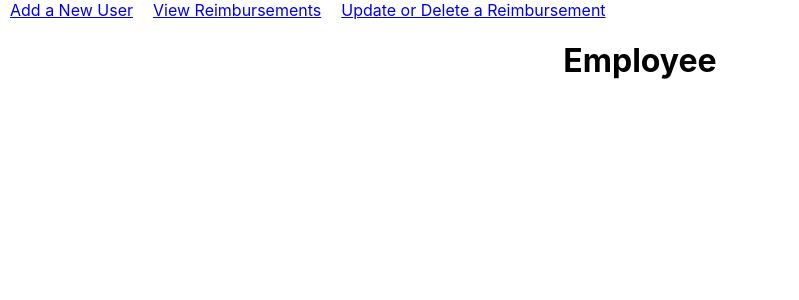
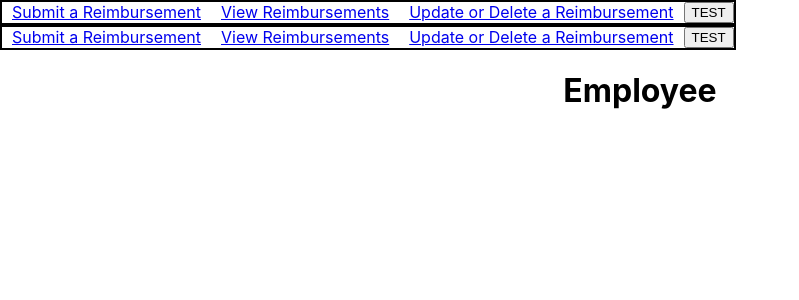
Before and after one commit to 230306-RubyOnRail/Tyler_Christian_ProjectOne_FrontEnd, a React (Create React App) app in the folder front_end/: page /Employee in a window 1280 px wide. Shown: the top 300 px of the page, without its empty margins (0-799 px from the left). Built offline with nearby package versions, Linux system fonts and the light colour scheme.

Commit message:
Added some of the basic components

```diff
--- a/front_end/src/App.tsx
+++ b/front_end/src/App.tsx
@@ -13,35 +13,42 @@ import {User} from './models/users'
 
 //update = https://github.com/230306-RubyOnRail/Tyler_Christian_ProjectOne_FrontEnd
 function App() {
-  localStorage.setItem('token', "NULL");
-  localStorage.setItem('tokentype', "NULL");
-  localStorage.setItem('user_id', "0");
+  // localStorage.setItem('token', "NULL");
+  // localStorage.setItem('tokentype', "NULL");
+  // localStorage.setItem('user_id', "0");
+
   return(
     <div className="App">
 
       <BrowserRouter>
-      <Routes>
       {localStorage.getItem('token') != "NULL" ? (
-        <Navbar />
-
+        <>
+          <Navbar />
+         </>
       )
 
       : (
+
         <>
+        </>
+      )}
+      <Routes>
 
-         </>
-
-      )}
         <Route path = '/' element={<HomeLanding/>}/>
         <Route path = '/Employee' element={<Employee/>}/>
         <Route path = '/Management' element={<Manager/>}/>
         <Route path = '/view-reimbursements' element = {<ViewReimbursements/>}/>
-        <Route path = '/edit_Reimbursments' element={<EditReimbursement/>}/>
-        <Route path = '/CreateEmployee' element={<CreateEmployee/>}/>
+        <Route path = '/update-reimbursement' element={<EditReimbursement/>}/>
+        <Route path = '/add-user' element={<CreateEmployee/>}/>
       </Routes>
       </BrowserRouter>
     </div>
-  );}
+  );
+  // if()
+  // {
+
+  // };
+}
 
 
 export default App;
@@ -63,3 +70,31 @@ export default App;
 //     </BrowserRouter>
 //   );
 // }
+
+// return(
+//   <div className="App">
+
+//     <BrowserRouter>
+//     <Routes>
+//     {localStorage.getItem('token') != "NULL" ? (
+//       <>
+//         <Navbar />
+//        </>
+//     )
+
+//     : (
+
+//       <>
+
+//       </>
+//     )}
+//       <Route path = '/' element={<HomeLanding/>}/>
+//       <Route path = '/Employee' element={<Employee/>}/>
+//       <Route path = '/Management' element={<Manager/>}/>
+//       <Route path = '/view-reimbursements' element = {<ViewReimbursements/>}/>
+//       <Route path = '/edit_Reimbursments' element={<EditReimbursement/>}/>
+//       <Route path = '/CreateEmployee' element={<CreateEmployee/>}/>
+//     </Routes>
+//     </BrowserRouter>
+//   </div>
+// );
--- a/front_end/src/components/EditReimbursement.tsx
+++ b/front_end/src/components/EditReimbursement.tsx
@@ -2,6 +2,6 @@ import React from 'react'
 
 export function EditReimbursement() {
     return(<div>
-        <h1>EditREimbursement</h1>
+        <h1>EditReimbursement</h1>
     </div>);
 }
--- a/front_end/src/components/HomePage.tsx
+++ b/front_end/src/components/HomePage.tsx
@@ -26,13 +26,14 @@ export function HomeLanding() {
   };
 
   const handleLoginClick = () => {
+    console.log("HANDLE LOGIN CLICK USERNAME "+ username + "password: " + password);
     fetch('http://localhost:3000/login', {
       method: 'POST',
       headers: {
         'Content-Type': 'application/json'
       },
       body: JSON.stringify({
-        username: username,
+        user_name: username,
         user_password: password
       })
     })
--- a/front_end/src/components/Navbar.tsx
+++ b/front_end/src/components/Navbar.tsx
@@ -4,18 +4,21 @@ import { Link } from 'react-router-dom';
 type NavbarProps = {
   userrole: string;
 }
-
+function testForThings(){
+  console.log("Token Type = "+localStorage.getItem('tokentype')+"-------");
+}
 export function Navbar() {
   return (
-    <nav style={{ display: 'flex', flexDirection: 'row' }}>
-      <ul style={{ listStyleType: 'none', display: 'flex', flexDirection: 'row', margin: 0, padding: 0 }}>
-        {localStorage.getItem('tokentype') == "Management" ? (
+    <nav style={{ display: 'flex', flexDirection: 'row'}}>
+      <ul style={{ listStyleType: 'none', display: 'flex', flexDirection: 'row', margin: 0, padding: 0 , border:'2px solid black' }}>
+        {localStorage.getItem('tokentype') !== "Management" ? (
           <li style={{ margin: '0 10px' }}><Link to="/submit-reimbursement">Submit a Reimbursement</Link></li>
         ) : (
           <li style={{ margin: '0 10px' }}><Link to="/add-user">Add a New User</Link></li>
         )}
         <li style={{ margin: '0 10px' }}><Link to="/view-reimbursements">View Reimbursements</Link></li>
         <li style={{ margin: '0 10px' }}><Link to="/update-reimbursement">Update or Delete a Reimbursement</Link></li>
+        <button onClick={testForThings}>TEST </button>
       </ul>
     </nav>
   );
```
